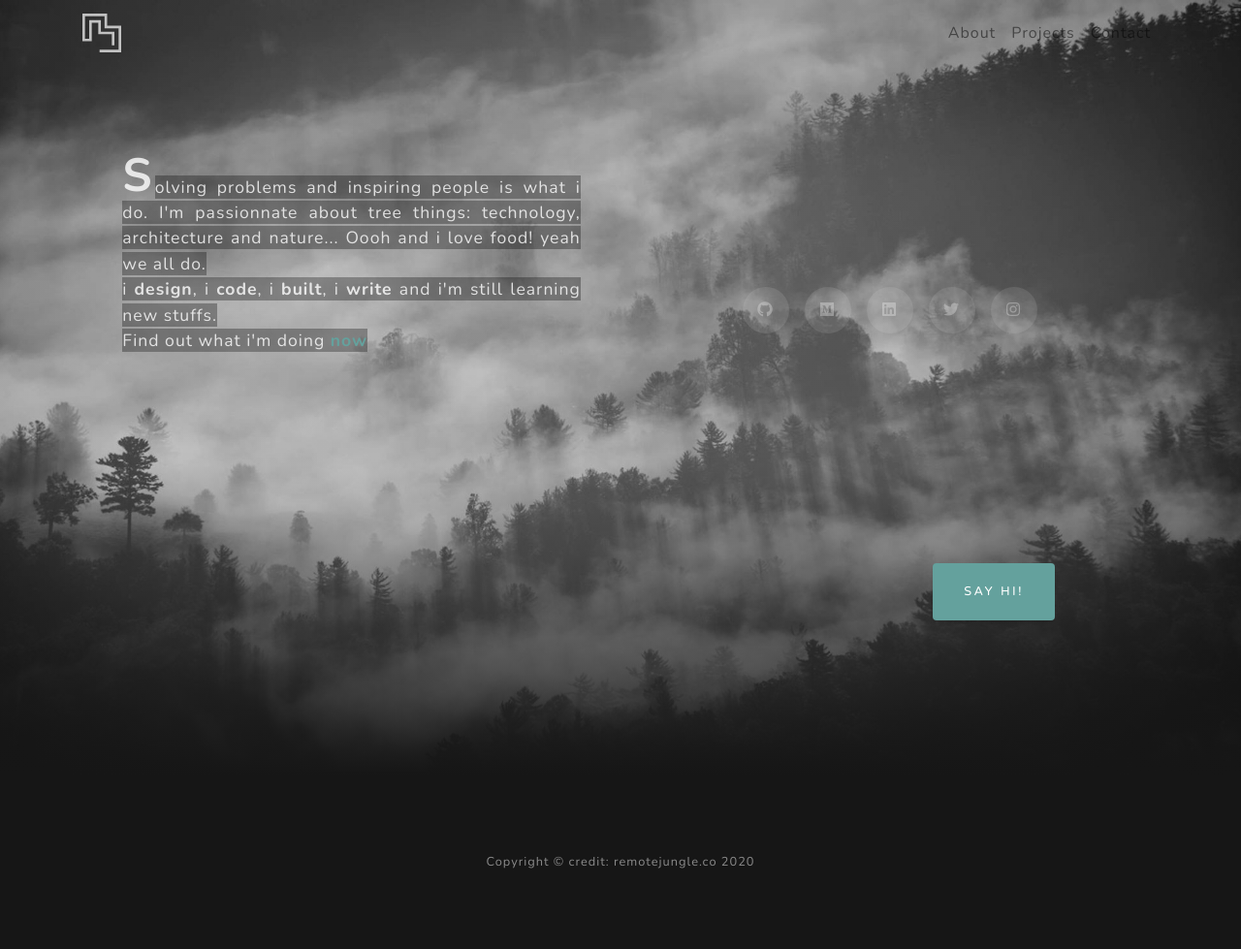
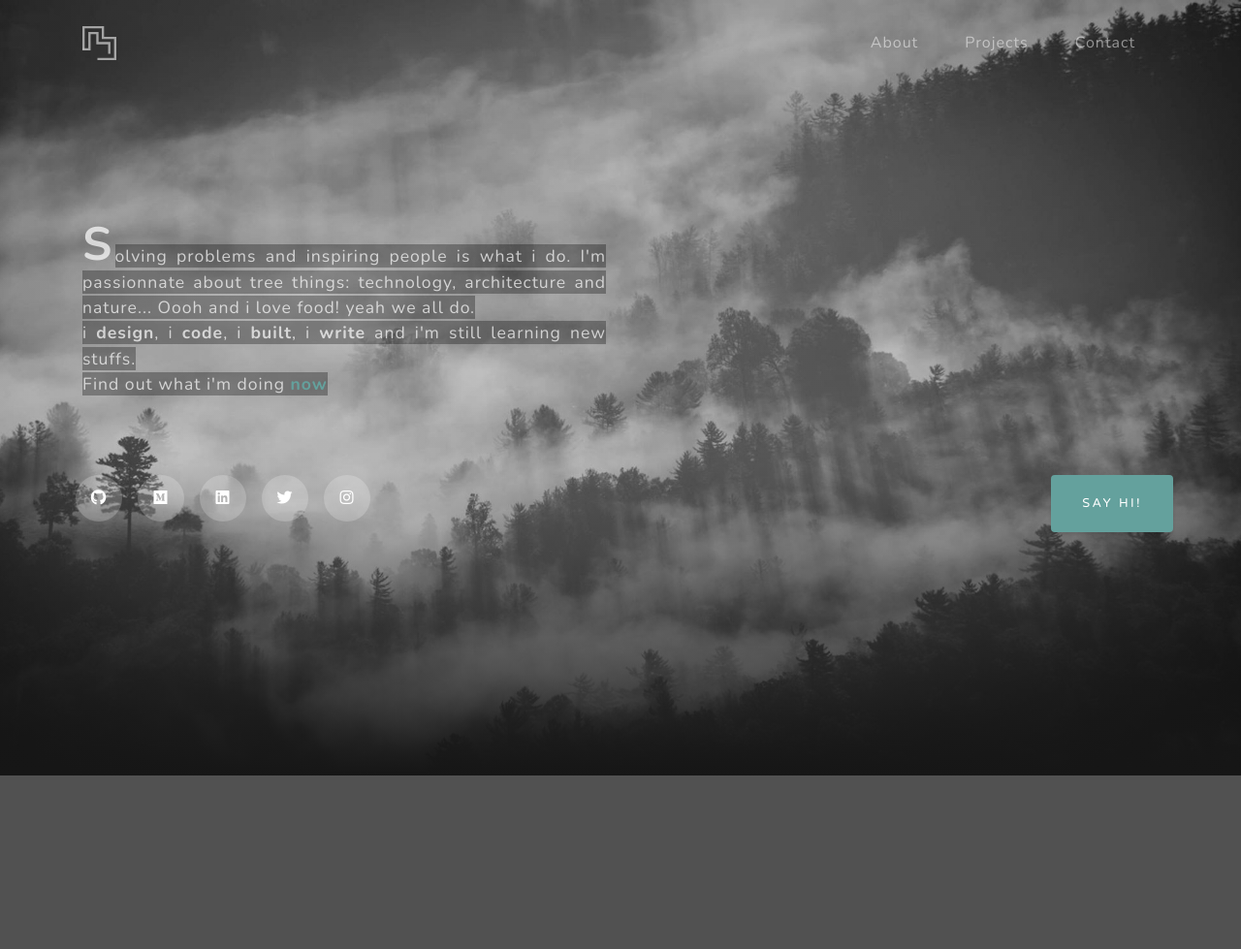
Before and after one commit to marcusbey/rb_django, a Django app: page / in a window 1280 px wide. Shown: the whole page at 97% size. After the commit the page ends 800 px from the top, so only its background shows below. Run offline with Django 3.2, Linux system fonts and the light colour scheme; some libraries are stand-ins or nearby versions.

Commit message:
home page nav side and styling for min width

```diff
--- a/pages/views.py
+++ b/pages/views.py
@@ -24,7 +24,8 @@ def index(request):
 def home(request):
   background = rand_background();
   mode = 'dark' if background[1] == 'd' else 'light';
-  return render(request, 'home.html', {'background_url': background[0], 'mode' : mode });
+  display = 'hide'
+  return render(request, 'home.html', {'background_url': background[0], 'mode' : mode, 'display': display });
 
 def now(request):
   return render(request, 'now.html');
--- a/static/css/grayscale.css
+++ b/static/css/grayscale.css
@@ -46,26 +46,16 @@
     background-color: transparent;
     transition: background-color 0.3s ease-in-out;
   }
-  #mainNav .navbar-brand .dark {
+  #mainNav .navbar-brand {
     padding: .5rem 0;
     color: rgba(255, 255, 255, 0.5);
   }
 
-    #mainNav .navbar-brand .light {
-    padding: .5rem 0;
-    color: rgba(0, 0, 0, 0.5);
-  }
-
-  #mainNav .nav-link .dark{
+  #mainNav .nav-link {
     transition: none;
     padding: 2rem 1.5rem;
-    color: rgba(255, 255, 255, 0.5);
 }
-  #mainNav .nav-link .light {
-    transition: none;
-    padding: 2rem 1.5rem;
-    color: rgba(0, 0, 0, 0.5);
-  }
+
 
   #mainNav .nav-link:hover {
     color: rgba(255, 255, 255, 0.75);
@@ -133,6 +123,8 @@
   }
 }
 
+
+
 @media (min-width: 992px) {
   .masthead {
     height: 100vh;
@@ -178,6 +170,7 @@
 
 .about-section {
   padding-top: 10rem;
+  height: 100vh;
   background: linear-gradient(to bottom, #161616 0%, rgba(22, 22, 22, 0.9) 75%, rgba(22, 22, 22, 0.8) 100%);
 }
 
@@ -238,6 +231,10 @@
 
 .contact-section {
   padding: 5rem 0 0;
+  height: 100vh;
+  display: flex;
+  align-items: center;
+
 }
 
 .contact-section .card {
@@ -258,18 +255,23 @@
   width: 3rem;
 }
 
-.contact-section .social {
-  margin-top: 5rem;
+.container-left .social {
+  display: inline-flex;
+  justify-content: flex-start;
 }
 
 .contact-section .social a {
   text-align: center;
   height: 3rem;
   width: 3rem;
-  background: rgba(255, 255, 255, 0.1);
   border-radius: 100%;
   line-height: 3rem;
   color: rgba(255, 255, 255, 0.3);
+}
+
+.contact-section .social a {
+  background: rgba(255, 255, 255, 0.2);
+
 }
 
 .contact-section .social a:hover {
--- a/static/css/main.css
+++ b/static/css/main.css
@@ -1,18 +1,91 @@
+.sidenav {
+  height: 100%;
+  width: 0;
+  position: fixed;
+  z-index: 1;
+  top: 0;
+  left: 0;
+  background-color: #111;
+  overflow-x: hidden;
+  transition: 0.5s;
+  padding-top: 60px;
+}
+
+.sidenav a {
+  padding: 8px 8px 8px 32px;
+  text-decoration: none;
+  font-size: 25px;
+  color: #818181;
+  display: block;
+  transition: 0.3s;
+}
+
+.sidenav a:hover {
+  color: #f1f1f1;
+}
+
+.sidenav .closebtn {
+  position: absolute;
+  top: 45%;
+  right: 25px;
+  font-size: 3rem;
+  margin-left: 50px;
+}
+
+#main {
+  transition: margin-left .5s;
+  padding: 16px;
+}
+
+@media screen and (max-height: 450px) {
+  .sidenav {padding-top: 15px;}
+  .sidenav a {font-size: 18px;}
+}
+
+
+.now {
+  cursor:pointer;
+  color: #64a19d;
+}
+
 
  .logo-container {
 
  }
 
+ g {
+  stroke: #64a19d;
+}
+
+ .navbar-dark g {
+  stroke: rgba(255, 255, 255, 0.8);
+}
+
+ .navbar-light g {
+  stroke: rgba(0, 0, 0, 0.8);
+}
+
+.navbar-shrink g {
+  stroke: rgba(0, 0, 0, 0.8);
+}
+ /* Nav bar   */
+ .navbar-dark .navbar-nav .nav-link  {
+  color: rgba(255, 255, 255, 0.5);
+  }
+ .navbar-light .navbar-nav .nav-link  {
+  color: rgba(0, 0, 0, 0.8);
+  }
+
  .dark {
-  color: rgba(255, 255, 255, 0.8);
+  color: rgba(255, 255, 255, 0.7);
  }
 
  .light {
-  color: rgba(0, 0, 0, 0.8);
+  color: rgba(0, 0, 0, 0.9);
  }
 
 #logo-svg {
-  width: 40px;
+  width: 35px;
   height: auto;
 }
 
@@ -37,19 +110,17 @@
 }
 
 
+.row {
+justify-content: space-between;
+}
+
 .container-left {
-  display: inline-flex;
-  height: 50vh;
-  align-items: center;
+  margin: 2rem 0;
+
 }
 
 .container-right {
-
-  display: flex;
-  justify-content: center;
-  align-items: center;
-  height: 50vh;
-  float: right;
+  margin: 2rem 0;
 }
 
 .master-letter {
@@ -67,7 +138,6 @@
 .intro {
   display: block;
   font-size: 1.1rem;
-  padding: 5%;
   border-radius: 5px;
   text-align: justify;
   /* background-color: rgba(255, 255, 255, 0.2); */
@@ -82,7 +152,37 @@
 }
 
 .home-btn {
-  position: absolute;
-  right: 15%;
-  bottom: 20%;
+
 }
+
+
+.hide {
+  display: none;
+  overflow: visible;
+}
+
+
+.light.fab {
+  color: #000;
+}
+
+
+.dark .fab {
+  color: #FFF;
+}
+
+
+@media screen and (max-width: 375px) {
+  #main{
+   margin-top: 6rem;
+   padding: 0;
+  }
+  .row {
+    justify-content: center;
+  }
+
+  g {
+      stroke: rgba(0, 0, 0, 0.8) !important;
+  }
+
+}
--- a/static/js/app.js
+++ b/static/js/app.js
@@ -0,0 +1,14 @@
+function openNav() {
+  document.getElementById("mySidenav").style.width = "50vw";
+  document.getElementById("main").style.marginLeft = "50vw";
+  document.getElementById("path").style.stroke = "#FFF";
+}
+
+function closeNav() {
+  document.getElementById("mySidenav").style.width = "0";
+  document.getElementById("main").style.marginLeft= "0";
+
+  document.getElementById("mainNav").className.includes("navbar-dark") ?
+  document.getElementById("path").style.stroke = "rgba(255, 255, 255, 0.8)" :
+  document.getElementById("path").style.stroke = "rgba(0, 0, 0, 0.8)"
+}
--- a/templates/about.html
+++ b/templates/about.html
@@ -3,16 +3,27 @@
 
 {% block content %}
   <!-- About Section -->
-  <section id="about" class="about-section text-center">
-    <div class="container h-100">
-      <div class="row">
-        <div class="col-lg-8 mx-auto">
+  <section id="about" class="about-section">
+    <div class="container dark">
+        <div class=" ">
+          <div class="">
+          <p>
+            Le Lorem Ipsum est simplement du faux texte employé dans la composition et la mise en page avant impression. Le Lorem Ipsum est le faux texte standard de l'imprimerie depuis les années 1500, quand un imprimeur anonyme assembla ensemble des morceaux de texte pour réaliser un livre spécimen de polices de texte. Il n'a pas fait que survivre cinq siècles, mais s'est aussi adapté à la bureautique informatique, sans que son contenu n'en soit modifié. Il a été popularisé dans les années 1960 grâce à la vente de feuilles Letraset contenant des passages du Lorem Ipsum, et, plus récemment, par son inclusion dans des applications de mise en page de texte, comme Aldus PageMaker.
+          </p>
 
         </div>
+
+
+
+        <div class=" ">
+          <p>
+            "But I must explain to you how all this mistaken idea of denouncing pleasure and praising pain was born and I will give you a complete account of the system, and expound the actual teachings of the great explorer of the truth, the master-builder of human happiness. No one rejects, dislikes, or avoids pleasure itself, because it is pleasure, but because those who do not know how to pursue pleasure rationally encounter consequences that are extremely painful. Nor again is there anyone who loves or pursues or desires to obtain pain of itself, because it is pain, but because occasionally circumstances occur in which toil and pain can procure him some great pleasure. To take a trivial example, which of us ever undertakes laborious physical exercise, except to obtain some advantage from it? But who has any right to find fault with a man who chooses to enjoy a pleasure that has no annoying consequences, or one who avoids a pain that produces no resultant pleasure?"
+
+    Maker.
+          </p>
+        </div>
       </div>
-
     </div>
   </section>
 
-
 {% endblock %}
--- a/templates/footer.html
+++ b/templates/footer.html
@@ -1,5 +1,5 @@
   {% block contect %}
-  <footer class="bg-black small text-center text-white-50">
+  <footer class="bg-black small text-center text-white-50 {{display}}">
     <div class="container">
       Copyright &copy; credit: remotejungle.co 2020
     </div>
--- a/templates/home.html
+++ b/templates/home.html
@@ -3,7 +3,13 @@
 
 {% block content %}
   <!-- Header -->
-  <section  class="masthead contact-section {{ mode }}"
+  <section id="mySidenav" class="sidenav">
+    <a href="javascript:void(0)" class="closebtn" onclick="closeNav()">&times;</a>
+
+  </section>
+
+  <section  id="main"
+            class="masthead contact-section {{ mode }}"
             style="
             background:
               linear-gradient(to bottom, rgba(22, 22, 22, 0.1) 60%, rgba(22, 22, 22, 0.7) 90%, #161616 100%),
@@ -14,31 +20,36 @@
             background-size: cover;"
             >
     <div class="container">
-      <div class="container-left col6 col-md-6 col-sm-12 col-xm-12">
-        <p class="intro {{ mode }}">
-          <span class="master-letter">S</span><span class="hightlight {{ mode }}">olving problems and inspiring people is what i do. I'm passionnate about tree things: technology, architecture and nature... Oooh and  i love food! yeah we all do. <br/>
-          i <strong>design</strong>, i <strong>code</strong>, i <strong>built</strong>, i <strong>write</strong> and i'm still learning new stuffs.  <br/>
-          Find out what i'm doing <a href="{% url 'now'%}"><strong>now</strong></a></span>
-        </p>
+      <div class="row d-flex ">
+        <div class="container-left col6 col-md-6 col-sm-12 col-xm-12">
+          <p class="intro {{ mode }}">
+            <span class="master-letter">S</span><span class="hightlight {{ mode }}">olving problems and inspiring people is what i do. I'm passionnate about tree things: technology, architecture and nature... Oooh and  i love food! yeah we all do. <br/>
+            i <strong>design</strong>, i <strong>code</strong>, i <strong>built</strong>, i <strong>write</strong> and i'm still learning new stuffs.  <br/>
+            Find out what i'm doing <span class="now" onclick="openNav()"><strong>now</strong></span></span>
+          </p>
+        </div>
       </div>
 
+      <div class="row d-flex  ">
+        <div class = "container-left social d-flex" >
+          <a class="mx-2" href="https://github.com/marcusbey" target="_blank"><i class="fab {{ mode }} fa-github"></i>
+          <a class="mx-2" href="https://medium.com/@rboboe" target="_blank"><i class="fab {{ mode }} fa-medium"></i>
+          <a class="mx-2" href="https://www.linkedin.com/in/romainboboe/" target="_blank"><i class="fab {{ mode }} fa-linkedin"></i></a>
+          <a class="mx-2" href="https://www.twitter.com/romainbey" target="_blank"><i class="fab {{ mode }} fa-twitter"></i></a>
+          <a class="mx-2" href="https://www.instagram.com/bey.marcus/" target="_blank"><i class="fab {{ mode }} fa-instagram"></i></a>
+        </div>
 
-      <div class="container-right col-6 col-md-6 col-sm-12 col-xm-12">
-        <div class = "social d-flex justify-content-center" >
-          <a class="mx-2" href="https://github.com/marcusbey" target="_blank"><i class="fab fa-github"></i>
-          <a class="mx-2" href="https://medium.com/@rboboe" target="_blank"><i class="fab fa-medium"></i>
-          <a class="mx-2" href="https://www.linkedin.com/in/romainboboe/" target="_blank"><i class="fab fa-linkedin"></i></a>
-          <a class="mx-2" href="https://www.twitter.com/romainbey" target="_blank"><i class="fab fa-twitter"></i></a>
-          <a class="mx-2" href="https://www.instagram.com/bey.marcus/" target="_blank"><i class="fab fa-instagram"></i></a>
+
+
+        <div class="container-right  home-btn">
+          <a href="{% url 'now'%}" class="btn btn-primary js-scroll-trigger">Say hi!</a>
         </div>
       </div>
-    </div>
 
+  </section >
 
-    <div class="home-btn">
-      <a href="{% url 'now'%}" class="btn btn-primary js-scroll-trigger">Say hi!</a>
-    </div>
+  <section class="hide">
+      {% include 'about.html' %}
+  </section>
 
-  </section>
 {% endblock %}
-class="mx-2"
--- a/templates/index.html
+++ b/templates/index.html
@@ -39,7 +39,6 @@
 {% block content %} {% endblock %}
 
 {% include 'footer.html'%}
-
   <!-- Bootstrap core JavaScript -->
   <script src="{% static 'vendor/jquery/jquery.min.js' %}"></script>
   <script src="{% static 'vendor/bootstrap/js/bootstrap.bundle.min.js' %}"></script>
--- a/templates/navbar.html
+++ b/templates/navbar.html
@@ -1,9 +1,9 @@
 {% load static %}
 {% block content %}
 <!-- Navigation -->
-  <nav class="navbar navbar-expand-lg navbar-light fixed-top {{ mode }}" id="mainNav">
+  <nav class="navbar navbar-expand-lg navbar-{{ mode }} fixed-top " id="mainNav">
     <div class="container">
-      <a class="navbar-brand js-scroll-trigger" href="{% url 'home' %}">
+      <a class="navbar-brand " href="{% url 'home' %}">
         <div class="logo-container">
           <?xml version="1.0" encoding="UTF-8"?>
           <svg  id="logo-svg"
@@ -14,10 +14,9 @@
                 xmln:space="preserve">
             <title>logo: romain boboe</title>
             <g stroke="none" stroke-width="1" fill="none" fill-rule="evenodd">
-              <g  id="path"
+              <g  id="path" class="logo"
                   opacity="0.7"
                   transform="translate(0.000000, 25.000000)"
-                  stroke="#FFF"
                   stroke-width="50">
                   <polyline
                   id="path_r"
@@ -38,13 +37,13 @@
       <div class="collapse navbar-collapse" id="navbarResponsive">
         <ul class="navbar-nav ml-auto">
           <li class="nav-item">
-            <a class="nav-link js-scroll-trigger" href="{% url 'about' %}">About</a>
+            <a class="nav-link {{ mode }} js-scroll-trigger" href="{% url 'about' %}">About</a>
           </li>
           <li class="nav-item">
-            <a class="nav-link js-scroll-trigger" href=" {% url 'projects' %}">Projects</a>
+            <a class="nav-link {{ mode }} js-scroll-trigger" href=" {% url 'projects' %}">Projects</a>
           </li>
           <li class="nav-item">
-            <a class="nav-link js-scroll-trigger" href=" {% url 'contact' %}">Contact</a>
+            <a class="nav-link {{ mode }} js-scroll-trigger" href=" {% url 'contact' %}">Contact</a>
           </li>
         </ul>
       </div>
```
Also changed, not shown: templates/contact.html (+6 -10 lines).
